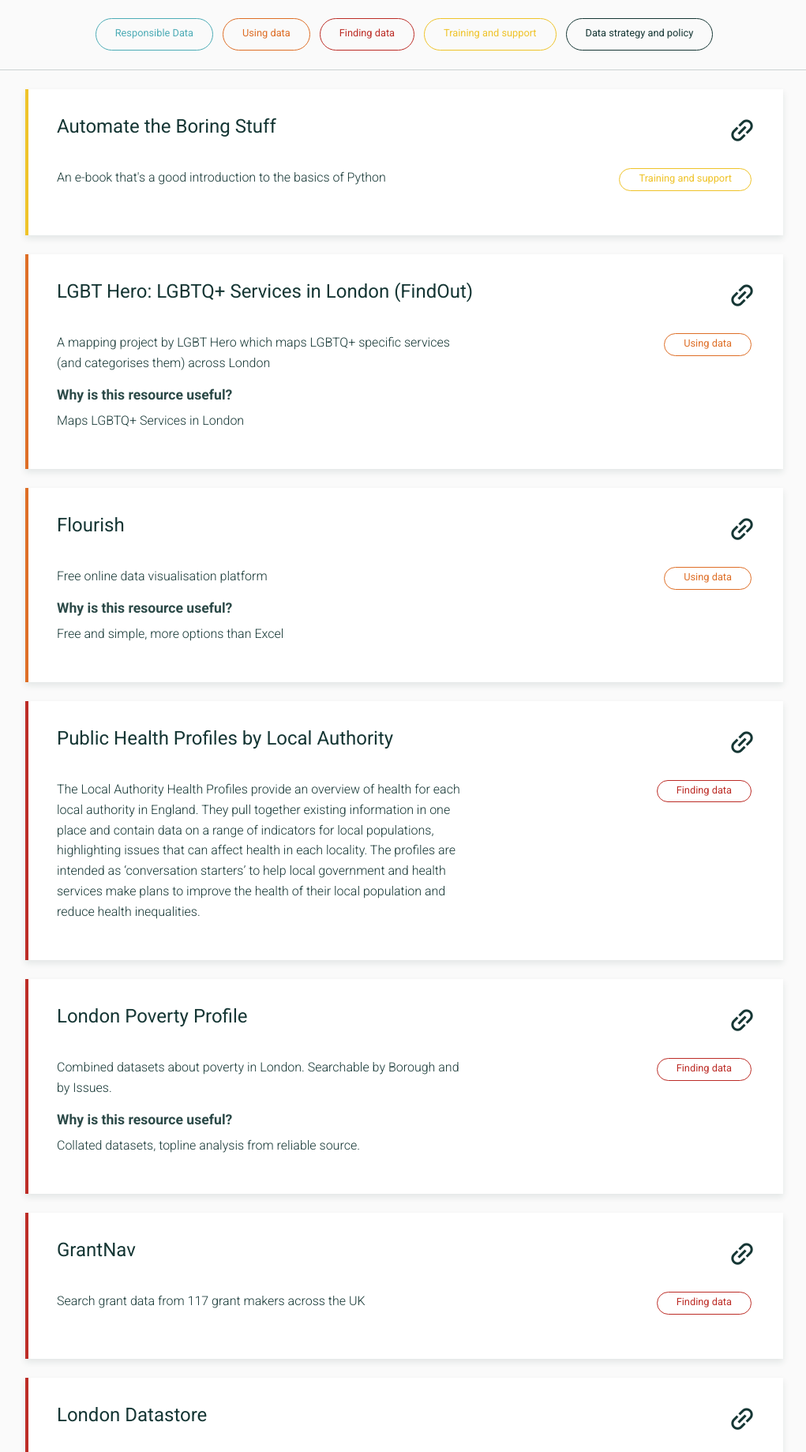
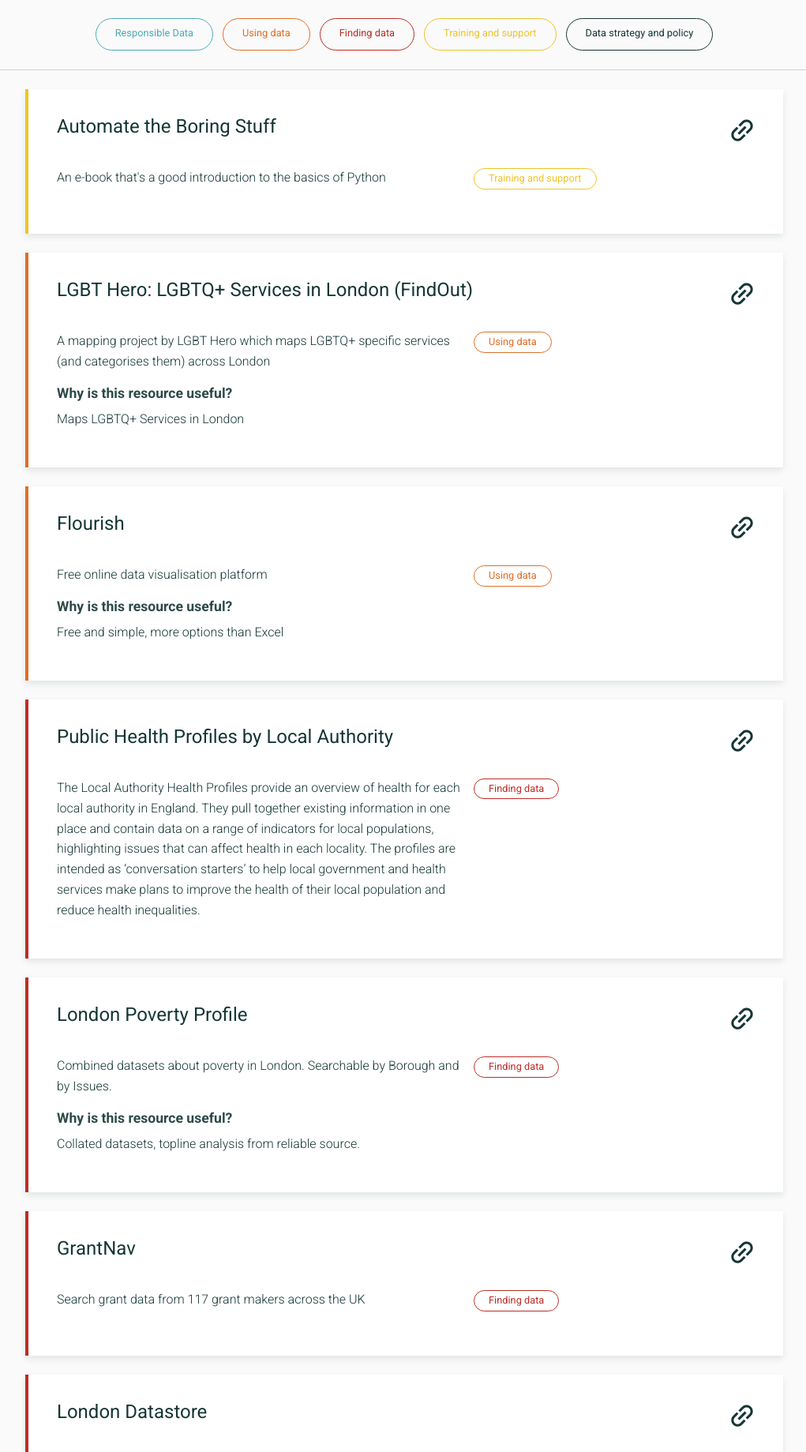
Before and after one commit to ThreeSixtyGiving/resource-library, a Jekyll site: the page built from source/index.html, in a window 1280 px wide. Shown: the part 576-2415 px from the top of the page at 79% size, without its empty margins (128-1149 px from the left). Built offline with Jekyll 4.4.1, drawn with Linux system fonts in a browser that asks for light colours.

Commit message:
Fixes Responsive issues and cosmetic stuff
Closes #9

```diff
--- a/source/_sass/_filters.scss
+++ b/source/_sass/_filters.scss
@@ -9,13 +9,13 @@
   }
 
   &__panel {
-    display: flex;
+    @include breakpoint($medium-up) { display: flex; }
     flex-direction: column;
     align-items: center;
   }
 
   &__search {
-    width: 82%;
+    @include breakpoint($medium-up) { width: 82%; }
     margin-top: 16px;
     display: flex;
     align-items: center;
@@ -26,8 +26,6 @@
     flex: 12;
     text-align: center;
     @include breakpoint($large) { text-align: right; }
-
-
   }
 }
 
@@ -51,23 +49,20 @@
   padding-bottom: 24px;
 
   @include breakpoint($small-only) {
-    width: max-content;
-    padding-right: 20px;
-
-    .filter + .filter { margin-left: 8px; }
+    .filter + .filter { margin-top: 8px; }
   }
 
   @include breakpoint($medium-up) {
-    // text-align: center;
-
     .filter + .filter { margin-left: 8px; }
   }
 }
 
 .filter {
+  display: block;
+  @include breakpoint($medium-up) { display: inline-block; }
+
   color: $base-color;
   border: 1px solid $base-color;
-  display: inline-block;
   padding: 8px 24px 10px;
   border-radius: 24px;
   font-size: .8rem;
--- a/source/_sass/_resource-card.scss
+++ b/source/_sass/_resource-card.scss
@@ -17,7 +17,7 @@
   }
 
   &__sidebar {
-    &.tags { text-align: right; }
+    &.tags { text-align: left; }
     @include breakpoint($medium-up) { text-align: right; }
   }
 
@@ -91,11 +91,16 @@
   }
 
   &__main-content {
-    flex: 3;
-    max-width: 67%;
+    @include breakpoint($medium-up) {
+      flex: 3;
+      max-width: 67%;
+    }
   }
 
-  &__sidebar { flex: 2; }
+  &__sidebar {
+
+    @include breakpoint($medium-up) { flex: 2; }
+  }
 }
 
 // Card Typography
--- a/source/_sass/_tags.scss
+++ b/source/_sass/_tags.scss
@@ -1,8 +1,12 @@
+// @include breakpoint($small-only) { }
+// @include breakpoint($medium-up) { }
+
 .tag {
   color: $base-color;
   border: 1px solid $base-color;
+
   display: inline-block;
-  padding: 2px 24px 4px;
+  padding: 2px 18px 2px;
   border-radius: 24px;
   font-size: .8rem;
 }
```
